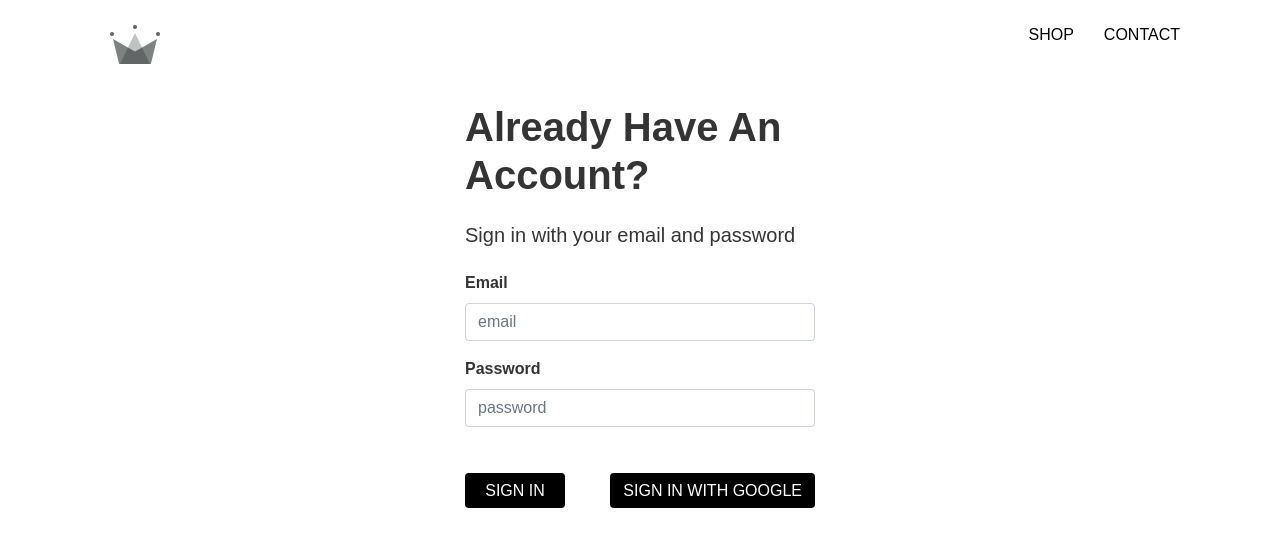
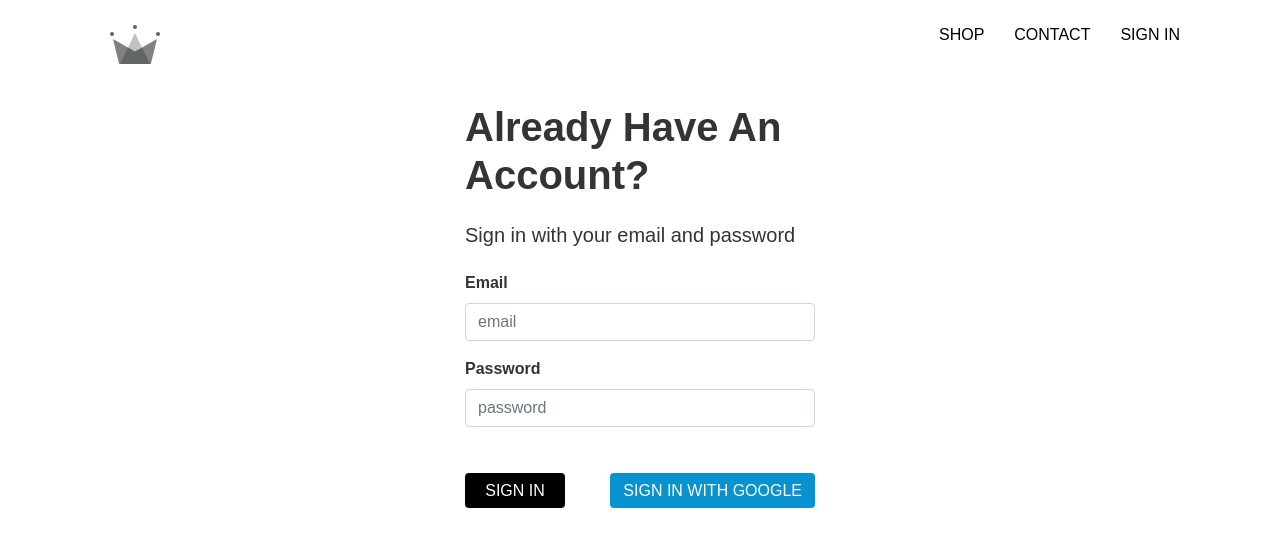
Before and after one commit to kGrand254/react-e-commerce-project, a React (Create React App) app: page /sign-in in a window 1280 px wide. Shown: the top 546 px of the page. Built offline with nearby package versions, Linux system fonts and the light colour scheme; no server answers; a web font is replaced by a local one.

Commit message:
added firebase to project,intergrated sign in with google to firebase and styled sign in button components

```diff
--- a/package.json
+++ b/package.json
@@ -6,6 +6,7 @@
     "@testing-library/jest-dom": "^5.14.1",
     "@testing-library/react": "^11.2.7",
     "@testing-library/user-event": "^12.8.3",
+    "firebase": "^9.2.0",
     "react": "^17.0.2",
     "react-dom": "^17.0.2",
     "react-router-dom": "^5.3.0",
--- a/src/App.js
+++ b/src/App.js
@@ -1,15 +1,41 @@
+import React from "react";
 import { Switch, Route } from "react-router-dom";
+
+import { auth } from "../src/firebase/firebase.utils";
 
 import Banner from "./pages/home-page/banner.component";
 import "./App.css";
 import ShopPage from "./pages/shop-page/shop-page";
 import Navigation from "./components/navigation/navigation.component";
-import SignIn from './pages/sign-in-log-in/sign-in-log-in.page'
+import SignIn from "./pages/sign-in-log-in/sign-in-log-in.page";
 
-function App() {
+class App extends React.Component {
+  constructor(props) {
+    super(props);
+
+    this.state = {
+      currentUser: null,
+    };
+  }
+
+  unsubscribeFromAuth = null;
+
+  componentDidMount() {
+    this.unsubscribeFromAuth = auth.onAuthStateChanged((user) => {
+      this.setState({ currentUser: user });
+
+      console.log(user);
+    });
+  }
+
+  componentWillUnmount() {
+    this.unsubscribeFromAuth();
+  }
+
+  render() {
     return (
       <div>
-      <Navigation />
+        <Navigation isLoggedIn={this.state.currentUser} />
         <Switch>
           <Route exact path="/" component={Banner}></Route>
           <Route exact path="/shop" component={ShopPage}></Route>
@@ -18,5 +44,6 @@ function App() {
       </div>
     );
   }
+}
 
 export default App;
--- a/src/components/custom-button/custom-button.component.jsx
+++ b/src/components/custom-button/custom-button.component.jsx
@@ -2,9 +2,12 @@ import React from "react";
 
 import "./custom-button.styles.scss";
 
-function CustomButton({ children, ...otherProps }) {
+function CustomButton({ children, isGoogleSignIn, ...otherProps }) {
   return (
-    <button className="sign-in-btn btn" {...otherProps}>
+    <button
+      className={`sign-in-btn ${isGoogleSignIn ? "google-sign-in" : ""} btn`}
+      {...otherProps}
+    >
       {children.toUpperCase()}
     </button>
   );
--- a/src/components/custom-button/custom-button.styles.scss
+++ b/src/components/custom-button/custom-button.styles.scss
@@ -1,4 +1,4 @@
-.btn {
+.sign-in-btn {
   height: 35px;
   background-color: #000;
   color: #ffff;
@@ -7,9 +7,17 @@
   align-items: center;
   justify-content: center;
   margin: 30px 0;
-  transition: transform 0.5s;
+  transition: all 0.5s;
 }
-.btn:hover {
+.sign-in-btn:hover {
   color: #ddd;
-  transform: scale(0.98);
 }
+
+.sign-in-btn.google-sign-in {
+  background: #0892d0;
+  color: #fefefe;
+}
+
+.sign-in-btn.google-sign-in:hover {
+  background: #0abab5;
+}
--- a/src/components/navigation/navigation.component.jsx
+++ b/src/components/navigation/navigation.component.jsx
@@ -1,10 +1,17 @@
 import React from "react";
+
+import { auth } from "../../firebase/firebase.utils";
+
 import { Link } from "react-router-dom";
 import { ReactComponent as Logo } from "../../assets/crown.svg";
 
 import "../navigation/navigation.component.styles.scss";
 
-function Navigation() {
+const handleSignOut = function () {
+  auth.signOut();
+};
+
+function Navigation({ isLoggedIn }) {
   return (
     <div className="container header">
       <Link className="logo-container" to="/">
@@ -17,6 +24,16 @@ function Navigation() {
         <Link className="option" to="/shop">
           CONTACT
         </Link>
+
+        {isLoggedIn ? (
+          <div className="option sign-out" onClick={handleSignOut}>
+            SIGN OUT
+          </div>
+        ) : (
+          <Link className="option" to="/sign-in">
+            SIGN IN
+          </Link>
+        )}
       </div>
     </div>
   );
--- a/src/components/navigation/navigation.component.styles.scss
+++ b/src/components/navigation/navigation.component.styles.scss
@@ -20,6 +20,10 @@
 
     .option {
       padding: 10px 15px;
+
+      &.sign-out {
+        cursor: pointer;
+      }
     }
   }
 }
--- a/src/components/shop-collection/shop-collection.component.jsx
+++ b/src/components/shop-collection/shop-collection.component.jsx
@@ -5,7 +5,7 @@ function ShopCollection(props) {
   console.log(props.items);
   return (
     <div className="row flex-column shop-collection  m-auto">
-      <h4 className="collection-title">{props.title}</h4>
+      <h3 className="collection-title">{props.title}</h3>
       <div className="row mb-5">
         {props.items
           .filter((item, idx) => {
--- a/src/components/shop-collection/shop-collection.styles.scss
+++ b/src/components/shop-collection/shop-collection.styles.scss
@@ -3,5 +3,7 @@
 
   .collection-title {
     margin-bottom: 4px;
+    font-weight: bolder;
+    text-transform: uppercase;
   }
 }
--- a/src/components/sign-in/sign-in.component.jsx
+++ b/src/components/sign-in/sign-in.component.jsx
@@ -3,6 +3,8 @@ import React from "react";
 import FormInput from "../form-input/form-input.component";
 import CustomButton from "../custom-button/custom-button.component";
 import "./sign-in.component.styles.scss";
+
+import { signInWithGoogle } from "../../firebase/firebase.utils";
 
 class SignIn extends React.Component {
   constructor(props) {
@@ -56,7 +58,9 @@ class SignIn extends React.Component {
           <div className="form-group button-group">
             <CustomButton type="submit">Sign in</CustomButton>
 
-            <CustomButton type="submit">Sign in with google</CustomButton>
+            <CustomButton onClick={signInWithGoogle} isGoogleSignIn>
+              Sign in with google
+            </CustomButton>
           </div>
         </form>
       </div>
--- /dev/null
+++ b/src/firebase/firebase.utils.js
@@ -0,0 +1,24 @@
+import firebase from "firebase/compat/app";
+import "firebase/compat/auth";
+import "firebase/compat/firestore";
+
+// Your web app's Firebase configuration
+const firebaseConfig = {
+  apiKey: "AIzaSyCFVVBtSZ_UThCtTw4uG08dlv9pwiylQrQ",
+  authDomain: "e-commerce-react-db-6189a.firebaseapp.com",
+  projectId: "e-commerce-react-db-6189a",
+  storageBucket: "e-commerce-react-db-6189a.appspot.com",
+  messagingSenderId: "419789120974",
+  appId: "1:419789120974:web:dc3d52f2a02ab7cd21379f",
+};
+
+firebase.initializeApp(firebaseConfig);
+
+export const auth = firebase.auth();
+export const firestore = firebase.firestore();
+
+const provider = new firebase.auth.GoogleAuthProvider();
+provider.setCustomParameters({ prompt: "select_account" });
+export const signInWithGoogle = () => auth.signInWithPopup(provider);
+
+export default firebase;
```
Also changed, not shown: 1 other file (tests, documents, lock files or other folders). Lines whose indentation alone changed are shown as unchanged.
